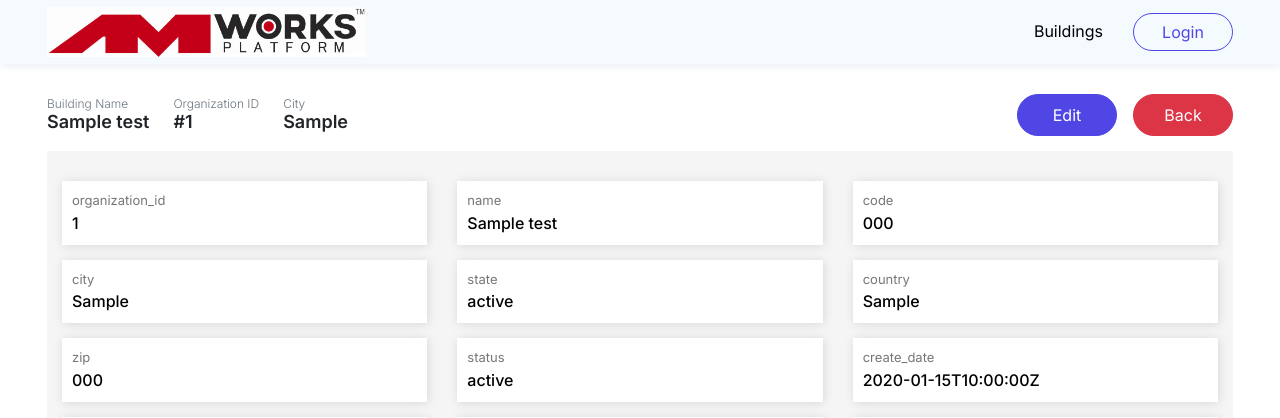
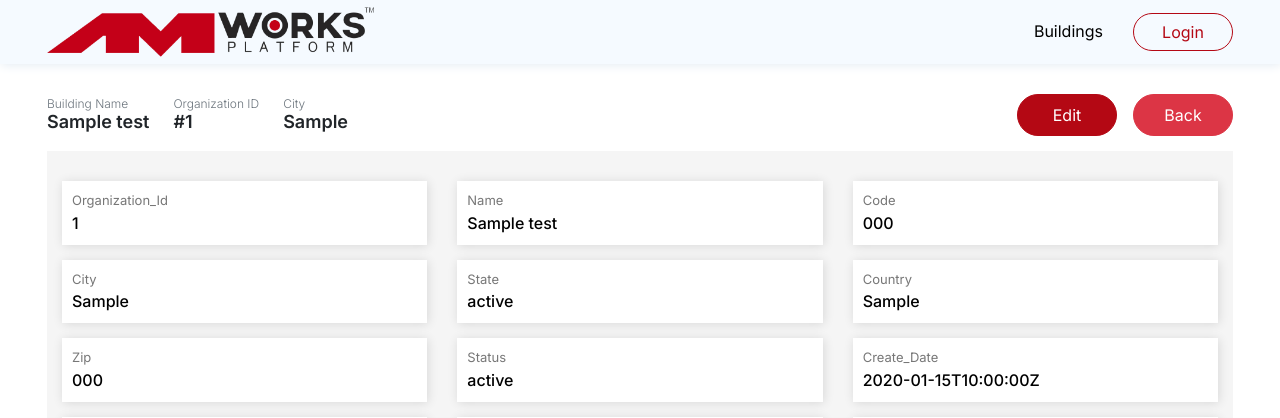
Before and after one commit to ankit-halfsquare/amworks, a Django app: page /building/1 in a window 1280 px wide. Shown: the top 418 px of the page. Run offline with Django 3.2, Linux system fonts and the light colour scheme; tables that the repository leaves empty hold one stand-in row (values such as "Sample post"); some libraries are stand-ins or nearby versions.

Commit message:
logo chnaged

```diff
--- a/frontend/templates/frontend/building-details.html
+++ b/frontend/templates/frontend/building-details.html
@@ -21,7 +21,7 @@
                     {% if key != 'id' %}
                     <div class="col-md-4">
                         <div class="detilslist">
-                          <small>	{{key}}</small>
+                          <small >	{{key|title}}</small>
                           <label>{{values}}</label>
                         </div>
                     </div>
@@ -40,7 +40,5 @@
 {% block script_file %}
 <script>
 
-
-
 </script>
 {% endblock %}
--- a/frontend/templates/frontend/navbar.html
+++ b/frontend/templates/frontend/navbar.html
@@ -32,7 +32,7 @@
       <div class="container">
         <a class="navbar-brand" href="/">
           <div class="lgootetx">
-            <img src="{% static 'images/amworks_logo.jpeg'%}" alt="logo" />
+            <img src="{% static 'images/amworks_logo.png'%}" alt="logo" />
             {% comment %} <span>AMWORKS</span> {% endcomment %}
           </div>
         </a>
--- a/static/css/style.css
+++ b/static/css/style.css
@@ -1,17 +1,17 @@
 html body {font-family: 'Inter', sans-serif;}
 body .btn-primary  {
-    background-color: #4f46e5;
-    border-color: #4f46e5;
+    background-color: #B40814;
+    border-color: #B40814;
     color: #fff !important;
 }
 body .btn {padding: 8px 15px;}
 body .btn-outline-primary  {
-    border-color: #4f46e5;
-    color: #4f46e5 !important;
+    border-color: #B40814;
+    color: #B40814 !important;
 }
 body .btn-outline-primary:hover  {
-    background-color: #4f46e5;
-    border-color: #4f46e5;
+    background-color: #B40814;
+    border-color: #B40814;
     color: #fff !important;
 }
 body .btn-primary:hover  {
@@ -19,7 +19,7 @@ body .btn-primary:hover  {
     border-color: #261fb7;
 }
 body h1, body h2, body h3, body h4 {font-weight: 600;}
-.topheader.navbar-expand-lg .navbar-nav .nav-link:hover {color: #4f46e5;}
+.topheader.navbar-expand-lg .navbar-nav .nav-link:hover {color: #B40814;}
 body .btn-round {border-radius: 25px; min-width: 100px; padding-left: 20px; padding-right: 20px; }
 .btn-circle {width: 30px; height: 30px; border-radius: 50%; display: inline-flex; align-items: center; justify-content: center; }
 /* Header  */
@@ -51,7 +51,7 @@ small.font-12 {font-size: 12px; font-weight: 300;}
 .details-card .detilslist label {display: block; font-weight: 500; color: #000; margin-bottom: 0px;}
 .inputbox {margin-bottom: 15px;}
 .inputbox .form-control {height: 45px; border-radius: 0px; font-size: 15px; margin-top: 4px; }
-.inputbox .form-control:focus {box-shadow: none; border-color: #4f46e5;}
+.inputbox .form-control:focus {box-shadow: none; border-color: #B40814;}
 .details-title {font-size: 18px;}
 
 
@@ -59,7 +59,7 @@ small.font-12 {font-size: 12px; font-weight: 300;}
 .loader {
     border: 8px solid #f3f3f3;
     border-radius: 50%;
-    border-top: 8px solid #4f46e5;
+    border-top: 8px solid #B40814;
     width: 120px;
     height: 120px;
     -webkit-animation: spin 2s linear infinite;
```
Also changed, not shown: static/images/amworks_logo.jpeg (deleted), static/images/amworks_logo.png (added), static/images/amworkssm.jpg (deleted).
